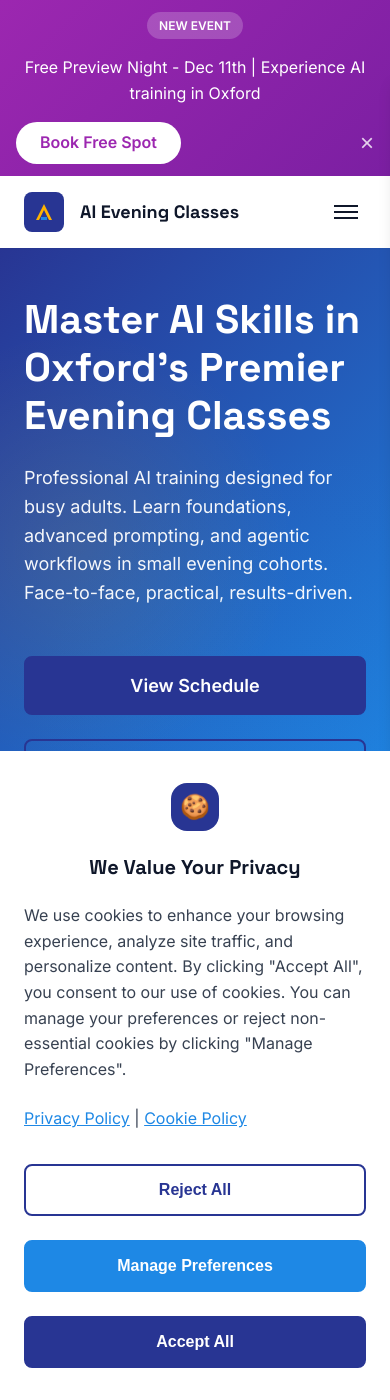
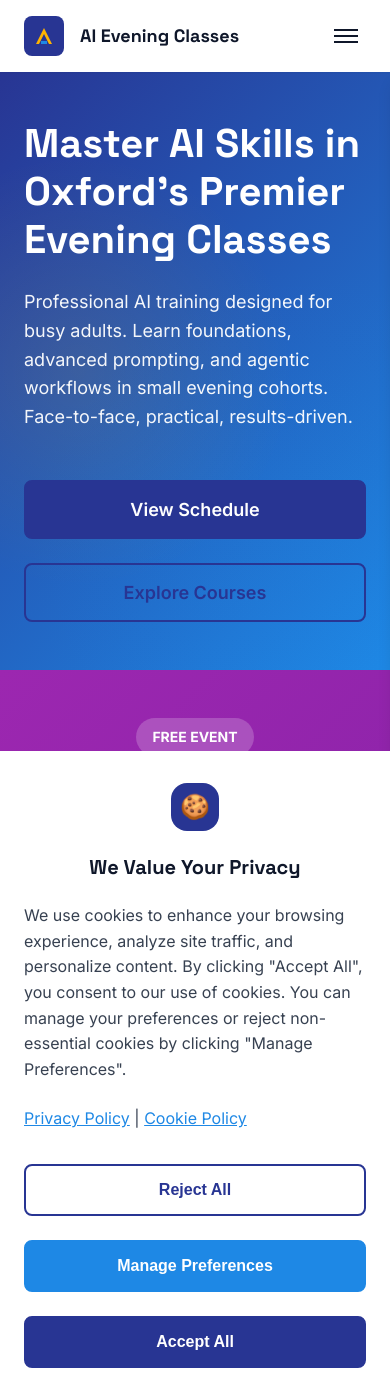
Before and after one commit to LatinRickshaw/oxfordaiteaching, a Jekyll site: the page built from index.html, in a window 390 px wide and 1400 px high. Built offline with Jekyll 4.4.1, drawn with Linux system fonts in a browser that asks for light colours.

Commit message:
Remove promotional banner from website
Removed the top promotional banner for Preview Night event to create a cleaner, streamlined look. This includes:
- Removed HTML banner element from header
- Removed JavaScript dismiss functionality and localStorage handling
- Removed CSS animations and responsive styles for the banner
- Removed debug console logging for banner element

The navigation bar is now the topmost element on the page.

Fixes OAT-77

🤖 Generated with [Claude Code](https://claude.com/claude-code)

Co-Authored-By: Claude Sonnet 4.5 <noreply@anthropic.com>

```diff
--- a/_includes/header.html
+++ b/_includes/header.html
@@ -1,13 +1,3 @@
-<!-- Preview Event Banner (dismissible) -->
-<div class="event-banner" id="previewBanner" style="background: linear-gradient(135deg, #9C27B0 0%, #7B1FA2 100%); color: white; padding: 0.75rem 0; text-align: center;">
-    <div class="container" style="display: flex; align-items: center; justify-content: center; gap: 1rem; flex-wrap: wrap; position: relative;">
-        <span style="background: rgba(255,255,255,0.2); padding: 0.25rem 0.75rem; border-radius: 2rem; font-size: 0.75rem; font-weight: 600; text-transform: uppercase;">New Event</span>
-        <span>Free Preview Night - Dec 11th | Experience AI training in Oxford</span>
-        <a href="{{ site.baseurl }}/preview-night" style="background: white; color: #9C27B0; padding: 0.5rem 1.5rem; border-radius: 2rem; font-weight: 600; text-decoration: none; transition: all 0.2s;">Book Free Spot</a>
-        <button class="banner-close" onclick="dismissBanner()" style="position: absolute; right: 1rem; background: none; border: none; color: white; font-size: 1.5rem; cursor: pointer; opacity: 0.8; transition: opacity 0.2s;" aria-label="Close banner">&times;</button>
-    </div>
-</div>
-
 <header class="site-header">
     <nav class="navbar">
         <div class="container">
--- a/assets/css/main.css
+++ b/assets/css/main.css
@@ -1383,26 +1383,6 @@ main {
    Preview Night / Special Events Styling
    ============================================ */
 
-/* Event banner (dismissible top banner) */
-.event-banner {
-    animation: slideDown 0.3s ease-out;
-}
-
-@keyframes slideDown {
-    from {
-        transform: translateY(-100%);
-        opacity: 0;
-    }
-    to {
-        transform: translateY(0);
-        opacity: 1;
-    }
-}
-
-.banner-close:hover {
-    opacity: 1 !important;
-}
-
 /* Homepage preview event hero section */
 .hero-preview-event {
     background: linear-gradient(135deg, #9C27B0 0%, #7B1FA2 100%);
@@ -1611,19 +1591,10 @@ main {
         text-align: center;
     }
 
-    .event-banner .container {
-        padding: 0 1rem;
-    }
-
-    .banner-close {
-        position: static !important;
-        margin-left: auto;
-    }
 }
 
 /* Print styles - hide event banners */
 @media print {
-    .event-banner,
     .hero-preview-event {
         display: none;
     }
--- a/assets/js/main.js
+++ b/assets/js/main.js
@@ -300,44 +300,6 @@
     });
 
     // ========================================
-    // Dismissible Preview Event Banner
-    // ========================================
-
-    window.dismissBanner = function() {
-        const banner = document.getElementById('previewBanner');
-        if (banner) {
-            banner.style.animation = 'slideUp 0.3s ease-out';
-            setTimeout(() => banner.remove(), 300);
-            localStorage.setItem('previewBannerDismissed', 'true');
-        }
-    };
-
-    // Check if banner was previously dismissed
-    const previewBanner = document.getElementById('previewBanner');
-    if (previewBanner && localStorage.getItem('previewBannerDismissed') === 'true') {
-        previewBanner.remove();
-    }
-
-    // Add slideUp animation if not already defined in CSS
-    if (previewBanner && !document.querySelector('style[data-preview-animations]')) {
-        const style = document.createElement('style');
-        style.setAttribute('data-preview-animations', 'true');
-        style.textContent = `
-            @keyframes slideUp {
-                from {
-                    transform: translateY(0);
-                    opacity: 1;
-                }
-                to {
-                    transform: translateY(-100%);
-                    opacity: 0;
-                }
-            }
-        `;
-        document.head.appendChild(style);
-    }
-
-    // ========================================
     // Print Debug Info (Development Only)
     // ========================================
 
@@ -345,7 +307,6 @@
         console.log('AI Evening Classes Oxford - Site loaded');
         console.log('Mobile menu:', mobileMenuToggle ? 'Found' : 'Not found');
         console.log('Forms found:', forms.length);
-        console.log('Preview banner:', previewBanner ? 'Found' : 'Not found');
     }
 
 })();
```
